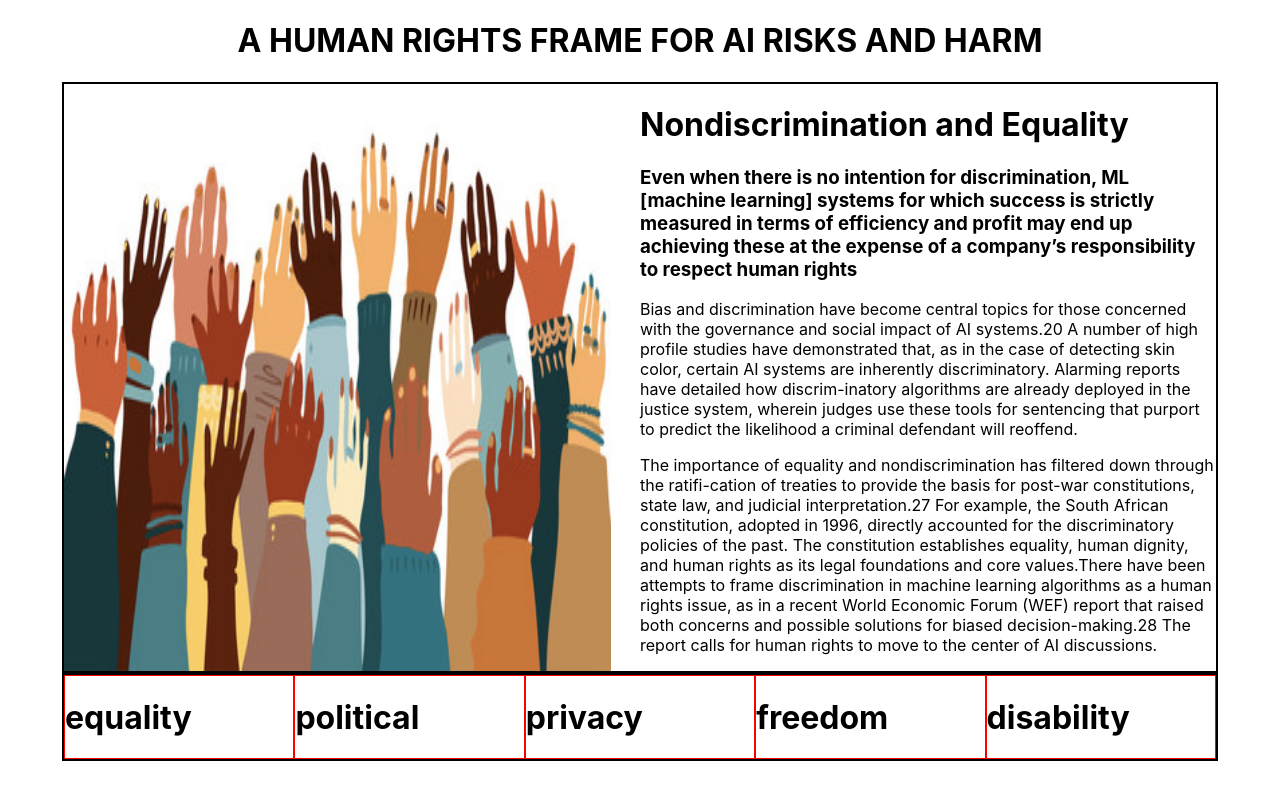
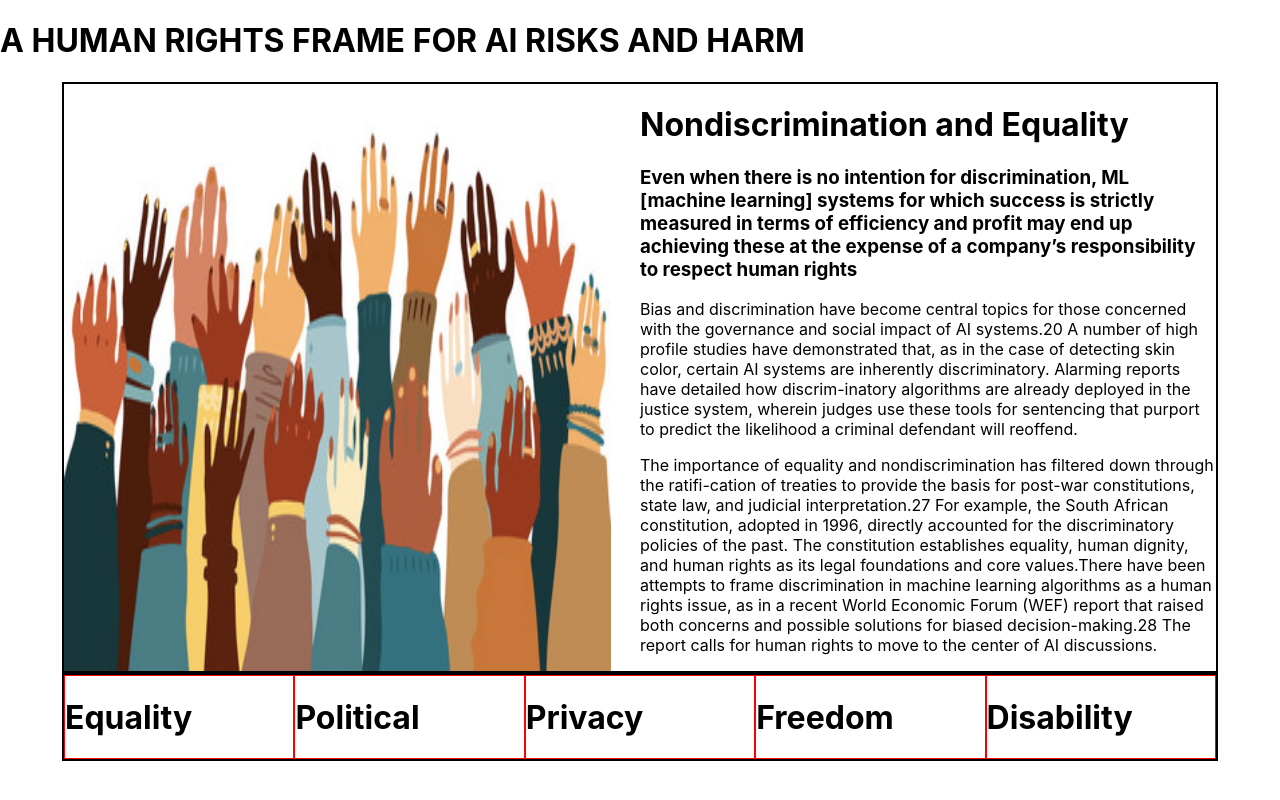
Before and after one commit to dev-augustin/industry_reports, a React (Create React App) app in the folder industry-reports/: page / in a window 1280 px wide. Built offline with nearby package versions, Linux system fonts and the light colour scheme; a web font is replaced by a local one.

Commit message:
added classnames and updated topic text

```diff
--- a/industry-reports/src/App.js
+++ b/industry-reports/src/App.js
@@ -106,15 +106,15 @@ class App extends Component {
 
       <React.Fragment>
 
-      <h1 id="main"> A HUMAN RIGHTS FRAME FOR AI RISKS AND HARM </h1>
+      <h1 id="main-heading"> A HUMAN RIGHTS FRAME FOR AI RISKS AND HARM </h1>
       {checker()}
       <div className="topic-box">
 
-        <div id='equality' > <h1 onClick={() => equality()} > equality</h1> </div>
-        <div id='political' > <h1 onClick={() => political()} > political</h1> </div>
-        <div id='privacy' > <h1 onClick={() => privacy()} > privacy</h1> </div>
-        <div id='freedom' > <h1 onClick={() => freedom()} > freedom</h1> </div>
-        <div id='disability' > <h1 onClick={() => disability()} > disability</h1> </div>
+        <div id='equality' > <h1 onClick={() => equality()} > Equality</h1> </div>
+        <div id='political' > <h1 onClick={() => political()} > Political</h1> </div>
+        <div id='privacy' > <h1 onClick={() => privacy()} > Privacy</h1> </div>
+        <div id='freedom' > <h1 onClick={() => freedom()} > Freedom</h1> </div>
+        <div id='disability' > <h1 onClick={() => disability()} > Disability</h1> </div>
       </div>
       </React.Fragment>
     );
```
